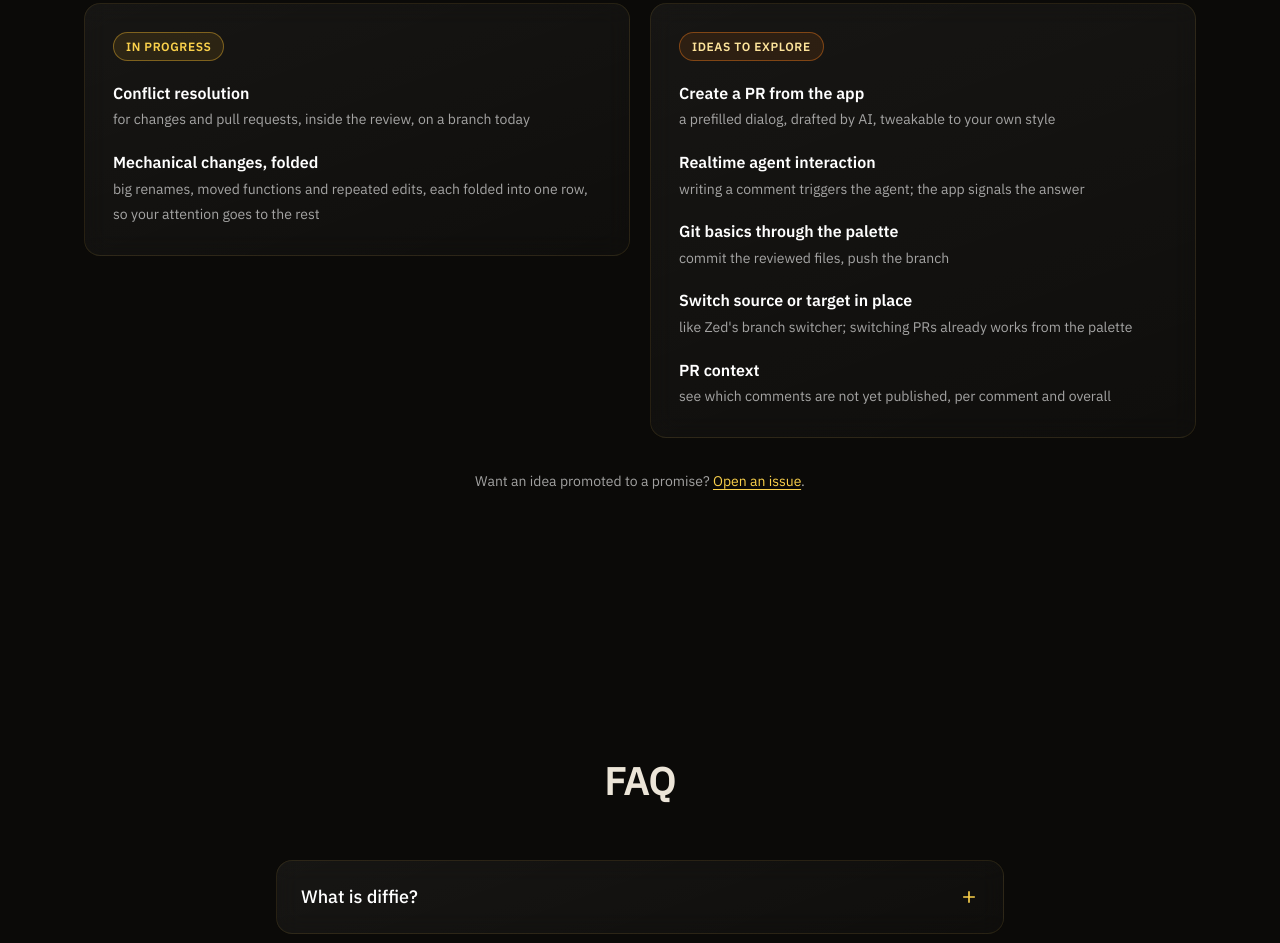
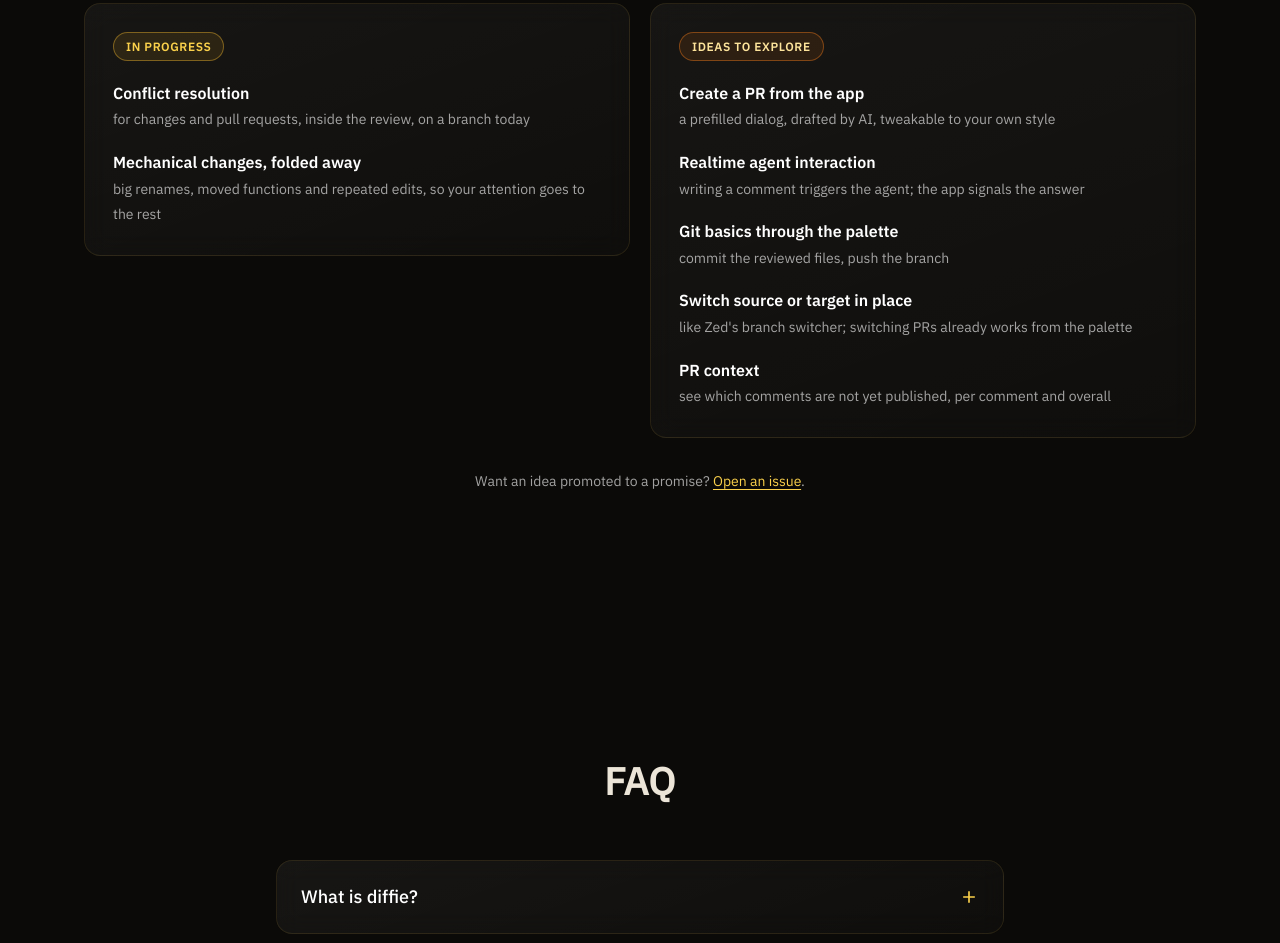
Before and after one commit to sassman/diffie-rs, a plain HTML site: page website/index.html in a window 1280 px wide. Shown: the part 6368-7311 px from the top of the page. Drawn offline with Linux system fonts and the light colour scheme.

Commit message:
docs: promise the folding away, not the row it lands in
Signed-off-by: Sven Kanoldt <sven@d34dl0ck.me>

```diff
--- a/website/index.html
+++ b/website/index.html
@@ -309,9 +309,9 @@
           <ul>
             <li><strong>Conflict resolution</strong>
                 <span>for changes and pull requests, inside the review, on a branch today</span></li>
-            <li><strong>Mechanical changes, folded</strong>
-                <span>big renames, moved functions and repeated edits, each folded into one
-                  row, so your attention goes to the rest</span></li>
+            <li><strong>Mechanical changes, folded away</strong>
+                <span>big renames, moved functions and repeated edits, so your attention
+                  goes to the rest</span></li>
           </ul>
         </div>
         <div class="road-col glass">
```
